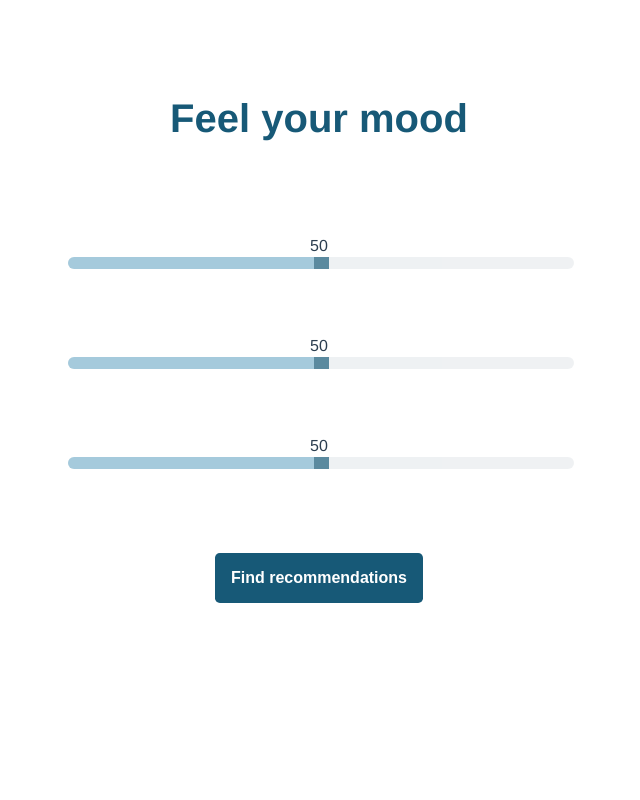
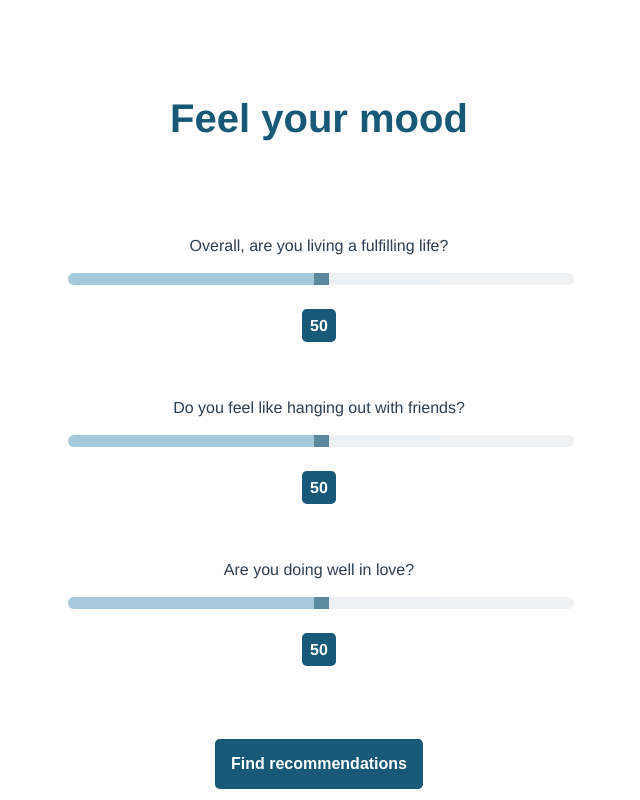
Before and after one commit to PauGarciaMartinez/feel-your-mood, a Vue app: page / in a window 1280 px wide. Shown: the whole page, without its empty margins (321-961 px from the left). Built offline with nearby package versions, Linux system fonts and the light colour scheme.

Commit message:
Establish questions

```diff
--- a/src/components/RangeSlider.vue
+++ b/src/components/RangeSlider.vue
@@ -5,7 +5,6 @@
     <label for="mood">
       <slot></slot>
     </label>
-    <span id="bubble" class="bubble">{{ bubble }}</span>
     <input
       type="range"
       id="mood"
@@ -15,6 +14,7 @@
       class="slider"
       @input="updateBubble"
       v-model="value">
+    <span id="bubble" class="bubble">{{ bubble }}</span>
   </div>
 
 </template>
--- a/src/scripts/sliderList.js
+++ b/src/scripts/sliderList.js
@@ -2,6 +2,13 @@ import RangeSlider from "@/components/RangeSlider"
 
 export default {
   name: 'SliderList',
+  data() {
+    return {
+      q1: 'Overall, are you living a fulfilling life?',
+      q2: 'Do you feel like hanging out with friends?',
+      q3: 'Are you doing well in love?'
+    }
+  },
   components: {
     RangeSlider
   }
--- a/src/styles/css/range-slider.css
+++ b/src/styles/css/range-slider.css
@@ -15,6 +15,7 @@
   -webkit-transition: .2s;
   transition: opacity .2s;
   border-radius: 1rem;
+  margin-bottom: 2rem;
 }
 
 .slider:hover {
@@ -57,3 +58,12 @@
 .slider::-ms-fill-upper {
   background-color: #e8ecee;
 }
+
+/* BUBBLE */
+.bubble {
+  color: white;
+  background-color: #175977;
+  font-weight: 600;
+  padding: 0.5rem;
+  border-radius: 0.3rem;
+}
--- a/src/styles/css/slider-list.css
+++ b/src/styles/css/slider-list.css
@@ -19,6 +19,7 @@
   background-color: #175977;
   margin-top: 5rem;
   transition: 0.2s;
+  outline: none;
 }
 
 .main-btn:hover {
```
Also changed, not shown: src/scripts/rangeSlider.js (+1 -19 lines).
